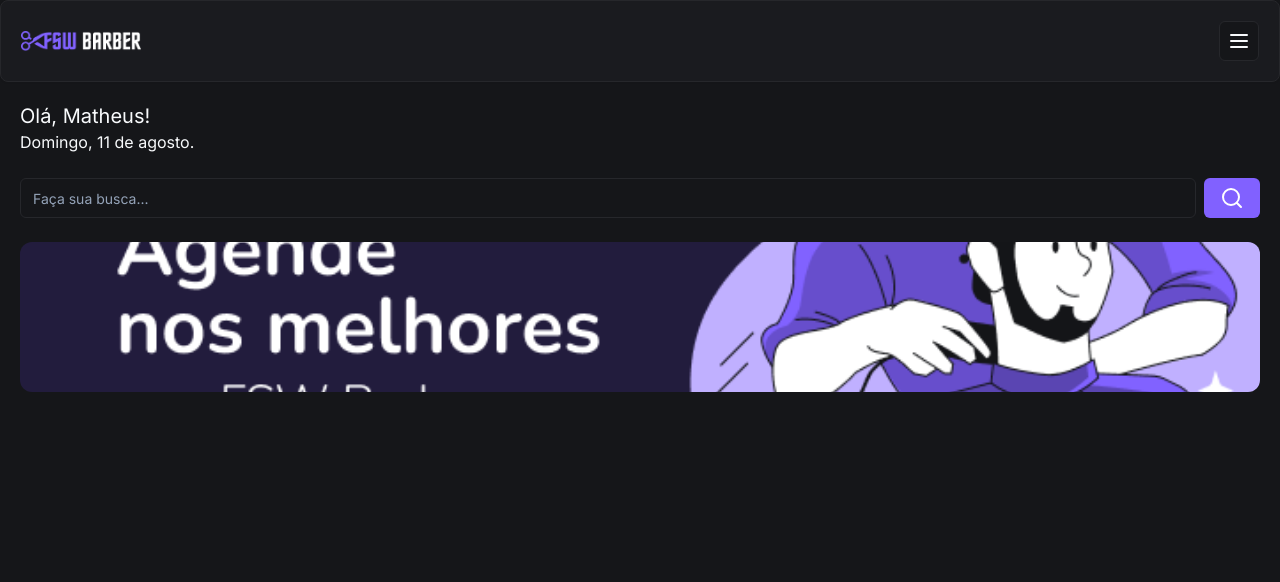
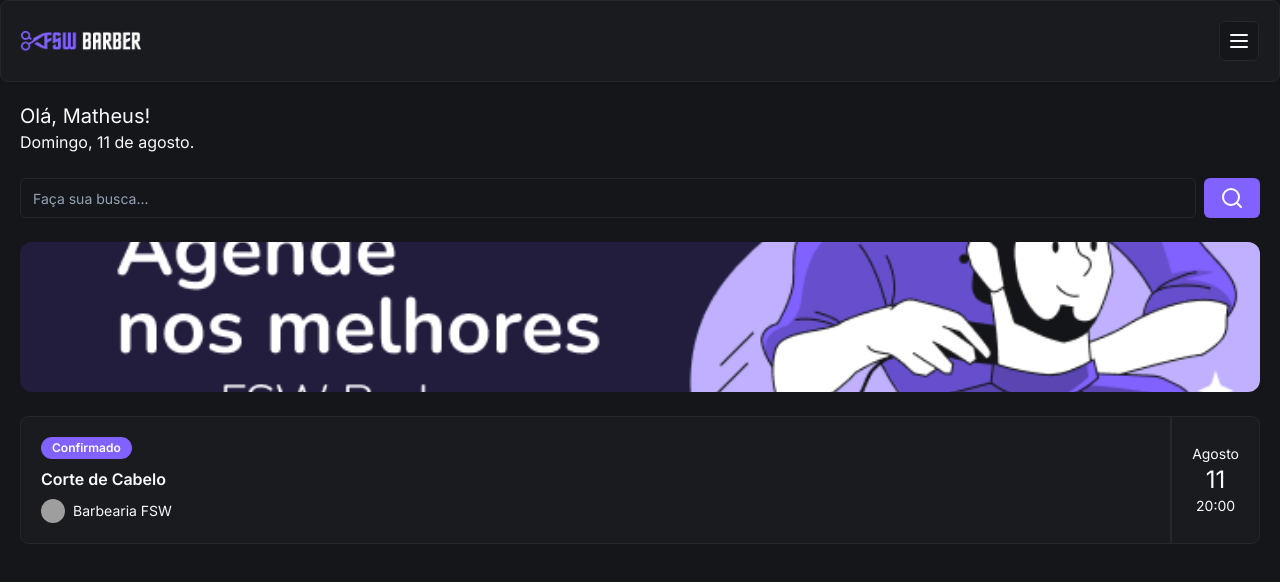
Before and after one commit to matheusfdsantos/fsw-Barber, a Next.js app: page / in a window 1280 px wide. Shown: the top 582 px of the page. Built offline with nearby package versions, Linux system fonts and the light colour scheme; grey boxes are pictures that could not be loaded.

Commit message:
feat: add booking item

```diff
--- /dev/null
+++ b/app/_components/ui/avatar.tsx
@@ -0,0 +1,50 @@
+"use client"
+
+import * as React from "react"
+import * as AvatarPrimitive from "@radix-ui/react-avatar"
+
+import { cn } from "@/app/_lib/utils"
+
+const Avatar = React.forwardRef<
+  React.ElementRef<typeof AvatarPrimitive.Root>,
+  React.ComponentPropsWithoutRef<typeof AvatarPrimitive.Root>
+>(({ className, ...props }, ref) => (
+  <AvatarPrimitive.Root
+    ref={ref}
+    className={cn(
+      "relative flex h-10 w-10 shrink-0 overflow-hidden rounded-full",
+      className,
+    )}
+    {...props}
+  />
+))
+Avatar.displayName = AvatarPrimitive.Root.displayName
+
+const AvatarImage = React.forwardRef<
+  React.ElementRef<typeof AvatarPrimitive.Image>,
+  React.ComponentPropsWithoutRef<typeof AvatarPrimitive.Image>
+>(({ className, ...props }, ref) => (
+  <AvatarPrimitive.Image
+    ref={ref}
+    className={cn("aspect-square h-full w-full", className)}
+    {...props}
+  />
+))
+AvatarImage.displayName = AvatarPrimitive.Image.displayName
+
+const AvatarFallback = React.forwardRef<
+  React.ElementRef<typeof AvatarPrimitive.Fallback>,
+  React.ComponentPropsWithoutRef<typeof AvatarPrimitive.Fallback>
+>(({ className, ...props }, ref) => (
+  <AvatarPrimitive.Fallback
+    ref={ref}
+    className={cn(
+      "flex h-full w-full items-center justify-center rounded-full bg-muted",
+      className,
+    )}
+    {...props}
+  />
+))
+AvatarFallback.displayName = AvatarPrimitive.Fallback.displayName
+
+export { Avatar, AvatarImage, AvatarFallback }
--- /dev/null
+++ b/app/_components/ui/badge.tsx
@@ -0,0 +1,36 @@
+import * as React from "react"
+import { cva, type VariantProps } from "class-variance-authority"
+
+import { cn } from "@/app/_lib/utils"
+
+const badgeVariants = cva(
+  "inline-flex items-center rounded-full border px-2.5 py-0.5 text-xs font-semibold transition-colors focus:outline-none focus:ring-2 focus:ring-ring focus:ring-offset-2",
+  {
+    variants: {
+      variant: {
+        default:
+          "border-transparent bg-primary text-primary-foreground hover:bg-primary/80",
+        secondary:
+          "border-transparent bg-secondary text-secondary-foreground hover:bg-secondary/80",
+        destructive:
+          "border-transparent bg-destructive text-destructive-foreground hover:bg-destructive/80",
+        outline: "text-foreground",
+      },
+    },
+    defaultVariants: {
+      variant: "default",
+    },
+  },
+)
+
+export interface BadgeProps
+  extends React.HTMLAttributes<HTMLDivElement>,
+    VariantProps<typeof badgeVariants> {}
+
+function Badge({ className, variant, ...props }: BadgeProps) {
+  return (
+    <div className={cn(badgeVariants({ variant }), className)} {...props} />
+  )
+}
+
+export { Badge, badgeVariants }
--- a/app/page.tsx
+++ b/app/page.tsx
@@ -3,16 +3,21 @@
 import { Button } from "./_components/ui/button"
 import { Input } from "./_components/ui/input"
 import Image from "next/image"
+import { Card, CardContent } from "./_components/ui/card"
+import { Badge } from "./_components/ui/badge"
+import { Avatar, AvatarImage } from "./_components/ui/avatar"
 
 const Home = () => {
   return (
     <div>
-      {}
+      {/* Header*/}
       <Header />
       <div className="p-5">
+        {/* TEXTO */}
         <h2 className="fron-bold text-xl">Olá, Matheus!</h2>
         <p>Domingo, 11 de agosto.</p>
 
+        {/* BUSCA */}
         <div className="mt-6 flex items-center gap-2">
           <Input placeholder="Faça sua busca..." />
           <Button>
@@ -20,6 +25,7 @@
           </Button>
         </div>
 
+        {/* IMAGEM */}
         <div className="relative mt-6 h-[150px] w-full">
           <Image
             alt="Agende nos melhores com FSW Barber"
@@ -28,6 +34,30 @@
             className="rounded-xl object-cover"
           />
         </div>
+
+        {/* AGENDAMENTO */}
+        <Card className="mt-6">
+          <CardContent className="flex justify-between p-0">
+            {/* ESQUERDA */}
+            <div className="flex flex-col gap-2 py-5 pl-5">
+              <Badge className="w-fit">Confirmado</Badge>
+              <h3 className="font-semibold">Corte de Cabelo</h3>
+
+              <div className="flex items-center gap-2">
+                <Avatar className="h-6 w-6">
+                  <AvatarImage src="https://utfs.io/f/c97a2dc9-cf62-468b-a851-bfd2bdde775f-16p.png" />
+                </Avatar>
+                <p className="text-sm">Barbearia FSW</p>
+              </div>
+            </div>
+            {/* DIREITA */}
+            <div className="flex flex-col items-center justify-center border-l-2 border-solid px-5">
+              <p className="text-sm">Agosto</p>
+              <p className="text-2xl">11</p>
+              <p className="text-sm">20:00</p>
+            </div>
+          </CardContent>
+        </Card>
       </div>
     </div>
   )
```
